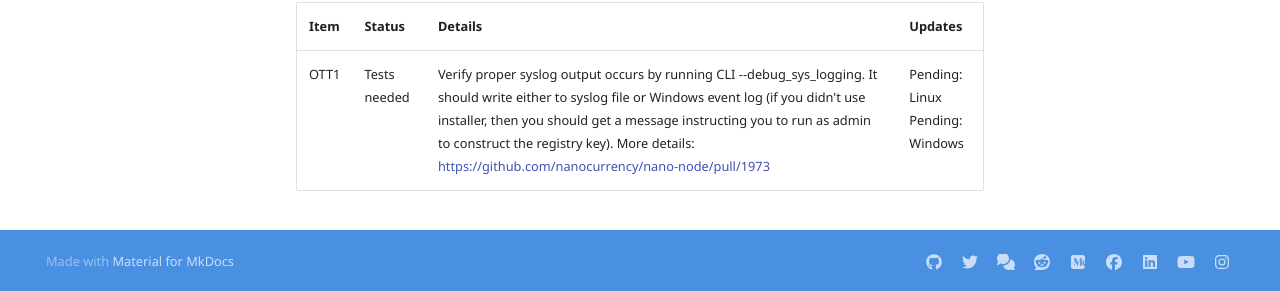
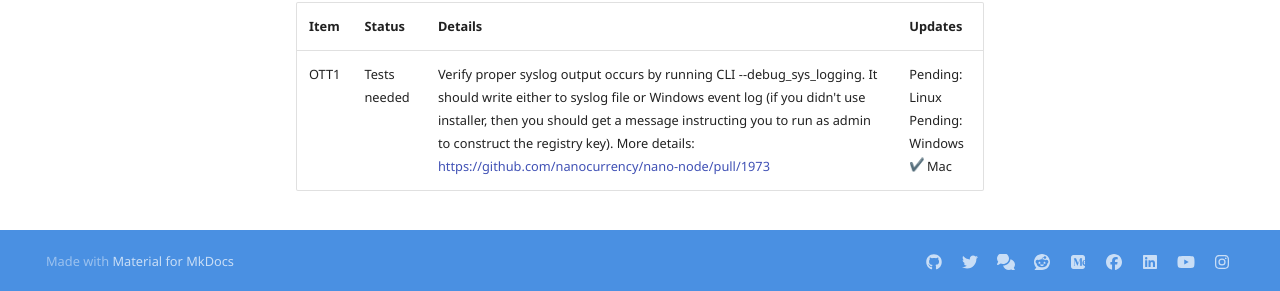
Before and after one commit to nanocurrency/nano-docs, an MkDocs documentation site: the page built from docs/running-a-node/beta-network.md, in a window 1280 px wide and 900 px high, scrolled down 6841 px. Shown: the part 606-897 px from the top of the window. Built offline with MkDocs 1.6.1 and Material for MkDocs 9.7.7, drawn with Linux system fonts in a browser that asks for light colours; emoji names are drawn with the system emoji font; comment, search, counter and statistics services are not loaded.

Commit message:
Update beta test case

```diff
--- a/docs/running-a-node/beta-network.md
+++ b/docs/running-a-node/beta-network.md
@@ -161,4 +161,4 @@ Anyone attempting to upgrade to V19 from versions earlier than V18 will see a lo
 
 | Item | Status | Details | Updates |
 |------|--------|---------|---------|
-| OTT1 | Tests needed | Verify proper syslog output occurs by running CLI --debug_sys_logging. It should write either to syslog file or Windows event log (if you didn't use installer, then you should get a message instructing you to run as admin to construct the registry key). More details: https://github.com/nanocurrency/nano-node/pull/1973 | Pending: Linux<br />Pending: Windows |
+| OTT1 | Tests needed | Verify proper syslog output occurs by running CLI --debug_sys_logging. It should write either to syslog file or Windows event log (if you didn't use installer, then you should get a message instructing you to run as admin to construct the registry key). More details: https://github.com/nanocurrency/nano-node/pull/1973 | Pending: Linux<br />Pending: Windows<br />:heavy_check_mark: Mac |
```
